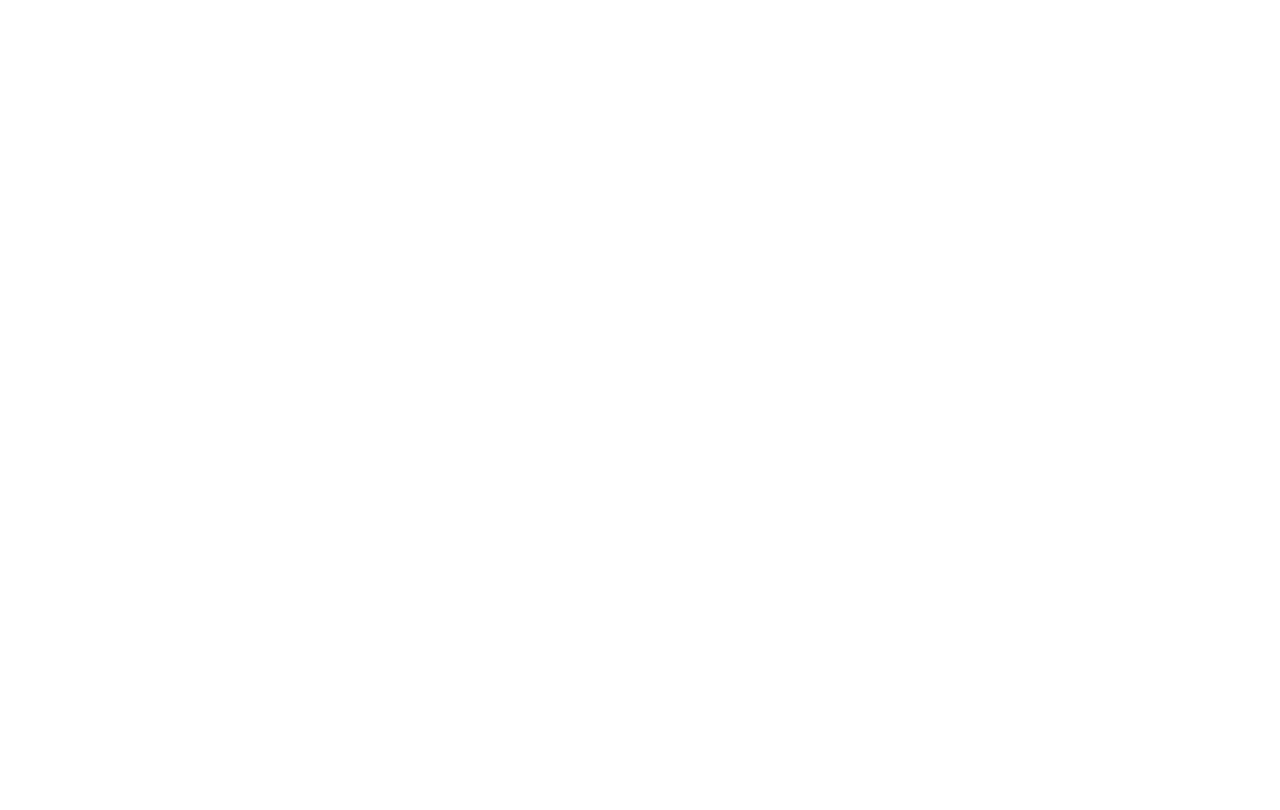
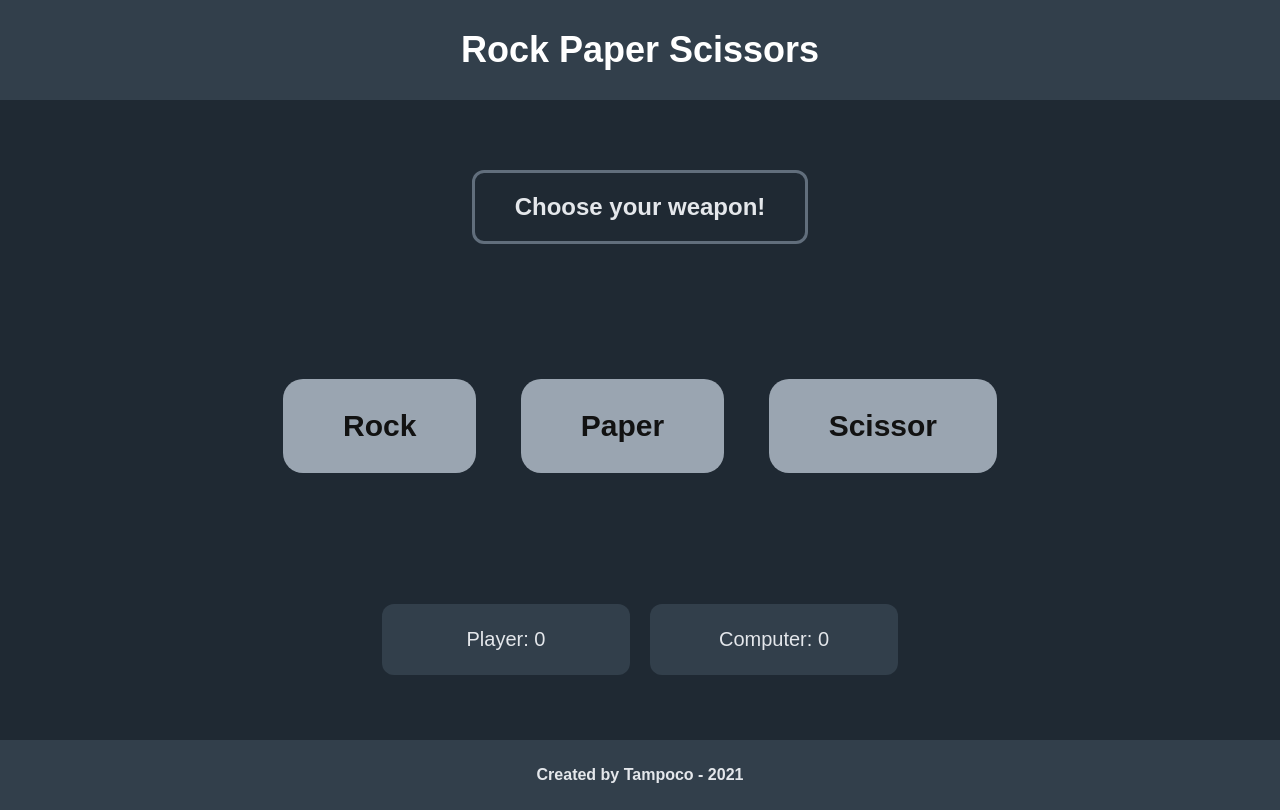
Before and after one commit to tampocosequeponerenesteespacio/RockPaperScissor, a plain HTML site: page index.html in a window 1280 px wide. Drawn offline with Linux system fonts and the light colour scheme.

Commit message:
added functionality and style

```diff
--- a/index.html
+++ b/index.html
@@ -1,12 +1,31 @@
 <!DOCTYPE html>
 <html lang="en">
 <head>
+    <link rel="stylesheet" href="style.css">
+    <script src='script.js' defer></script>
     <meta charset="UTF-8">
     <meta http-equiv="X-UA-Compatible" content="IE=edge">
     <meta name="viewport" content="width=device-width, initial-scale=1.0">
     <title>Document</title>
 </head>
 <body>
+    <div class='header'>Rock Paper Scissors</div>
+    <div class='mainDiv'>
+        <div>
+                <p id='notification'>Choose your weapon!</p>
+            </div>
+            <div>
+                <button id='rock' class='choice'>Rock</button>
+                <button id='paper' class='choice'>Paper</button>
+                <button id='scissor' class='choice'>Scissor</button>
+            </div>
+            <div id='score'>
+                <p id='player'>Player: 0</p>
+                <p id='npc'>Computer: 0</p>
+            </div>
+    </div>
+    <div class='footer'>Created by Tampoco - 2021</div>
+
 
 </body>
 </html>
--- a/script.js
+++ b/script.js
@@ -0,0 +1,54 @@
+const choices = ['rock', 'paper', 'scissor']
+let playerScore = 0
+let npcScore = 0
+
+const playerScoreDisplay = document.querySelector('#player')
+const npcScoreDisplay = document.querySelector('#npc')
+const notification = document.querySelector('#notification')
+
+const rockBtn = document.querySelector('#rock')
+const paperBtn = document.querySelector('#paper')
+const scissorBtn = document.querySelector('#scissor')
+
+const Btns = document.querySelectorAll('.choice')
+
+
+const npcPlay = () => {
+    const randomInt = Math.floor(Math.random()*3)
+    return choices[randomInt]
+}
+
+const PlayRound = (npcPlay, userPlay) => {
+    console.log(npcPlay);
+    if ( npcPlay === userPlay) {
+        notification.textContent = `Computer chooses ${npcPlay}, it's a Tie!`
+    }
+    else if (
+        (npcPlay === 'rock' && userPlay === 'paper') ||
+        (npcPlay === 'paper' && userPlay === 'scissor') ||
+        (npcPlay === 'scissor' && userPlay === 'rock')
+    ) {
+        //USER WIN
+        notification.textContent = `Computer chooses ${npcPlay}, You Win!`
+        playerScore++
+        playerScoreDisplay.textContent = `Player: ${playerScore}`
+    } else {
+        //PC WIN
+        notification.textContent = `Computer chooses ${npcPlay}, You Lose!`
+        npcScore++
+        npcScoreDisplay.textContent = `Computer: ${npcScore}`
+        return 'lose'
+    }
+}
+
+rockBtn.addEventListener("click", () => {
+    PlayRound(npcPlay(),'rock')
+})
+
+paperBtn.addEventListener("click", () => {
+    PlayRound(npcPlay(),'paper')
+})
+
+scissorBtn.addEventListener("click", () => {
+    PlayRound(npcPlay(),'scissor')
+})
--- /dev/null
+++ b/style.css
@@ -0,0 +1,79 @@
+body {
+    margin: 0;
+    font-family: sans-serif
+
+}
+
+.choice {
+    margin: 20px;
+    background-color: #9AA5B1;
+    border: none;
+    border-radius: 20px;
+    color: #121212;
+    padding: 30px 60px;
+    font-size: 30px;
+    font-weight: 700;
+    transition: all 0.1s;
+}
+
+.choice:hover {
+    transform: scale(1.1);
+    background-color: #CBD2D9;
+}
+
+.header {
+    height: 100px;
+    background-color: #323F4B;
+    color: white;
+    font-size: 36px;
+    font-weight: 700;
+    display: flex;
+    align-items: center;
+    justify-content: center;
+}
+
+.mainDiv {
+    display: flex;
+    flex-direction: column;
+    background-color: #1F2933;
+    align-items: center;
+    justify-content: space-around;
+    height: 80vh
+}
+
+#notification {
+    border: 3px solid #616e7c;
+    border-radius: 12px;
+    padding: 20px 40px;
+    font-size: 24px;
+    font-weight: 600;
+    color: #E4E7EB;
+}
+
+#score {
+    display: flex;
+    gap: 20px;
+}
+
+#score > p {
+    width: 200px;
+    text-align: center;
+    font-size: 20px;
+    color: #E4E7EB;
+    background-color: #323F4B;
+    padding: 24px 24px;
+    border-radius: 12px;
+
+}
+
+.footer {
+    height: 70px;
+    background-color: #323F4B;
+    color: #E4E7EB;
+    font-size: 16px;
+    font-weight: 600;
+    display: flex;
+    align-items: center;
+    justify-content: center;
+
+}
```
Also changed, not shown: styles.css (deleted).
